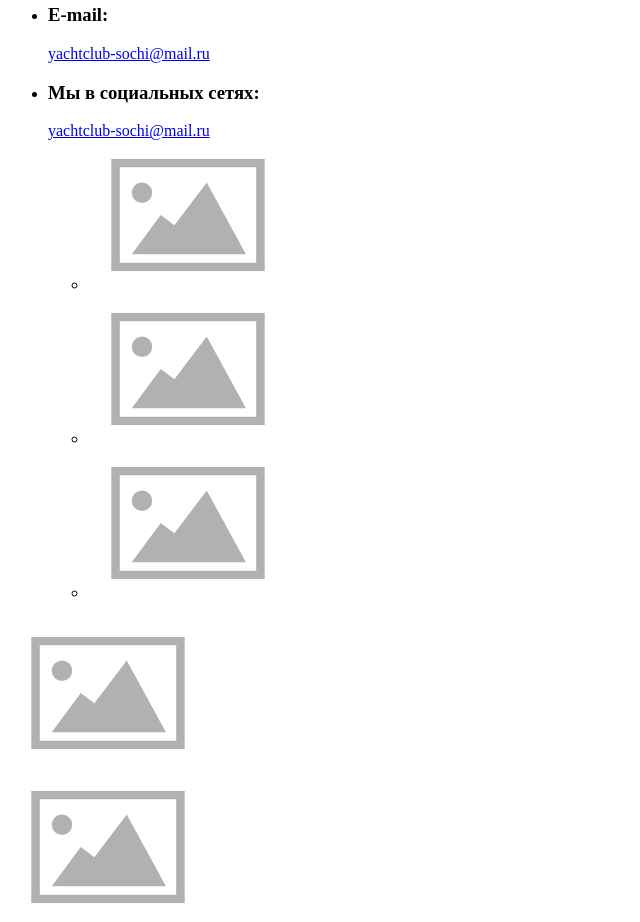
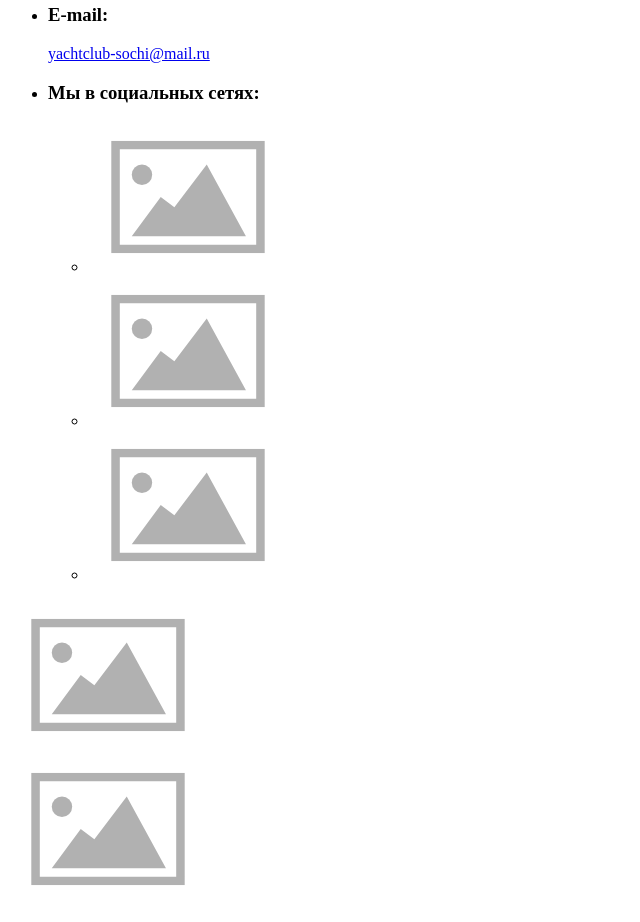
Before and after one commit to sovenok2609/01site-sail, a plain HTML site: page index.html in a window 1280 px wide. Shown: the part 1320-2242 px from the top of the page, without its empty margins (0-640 px from the left). Drawn offline with Linux system fonts and the light colour scheme.

Commit message:
fixed contacts block

```diff
--- a/index.html
+++ b/index.html
@@ -52,7 +52,6 @@
                 </li>
                 <li>
                     <h3>Мы в социальных сетях:</h3>
-                    <a href="mailto:yachtclub-sochi@mail.ru">yachtclub-sochi@mail.ru</a>
                     <ul>
                         <li><a href="#"><img src="img/placeholder.svg" alt="соцсеть 1"></a></li>
                         <li><a href="#"><img src="img/placeholder.svg" alt="соцсеть 2"></a></li>
```
